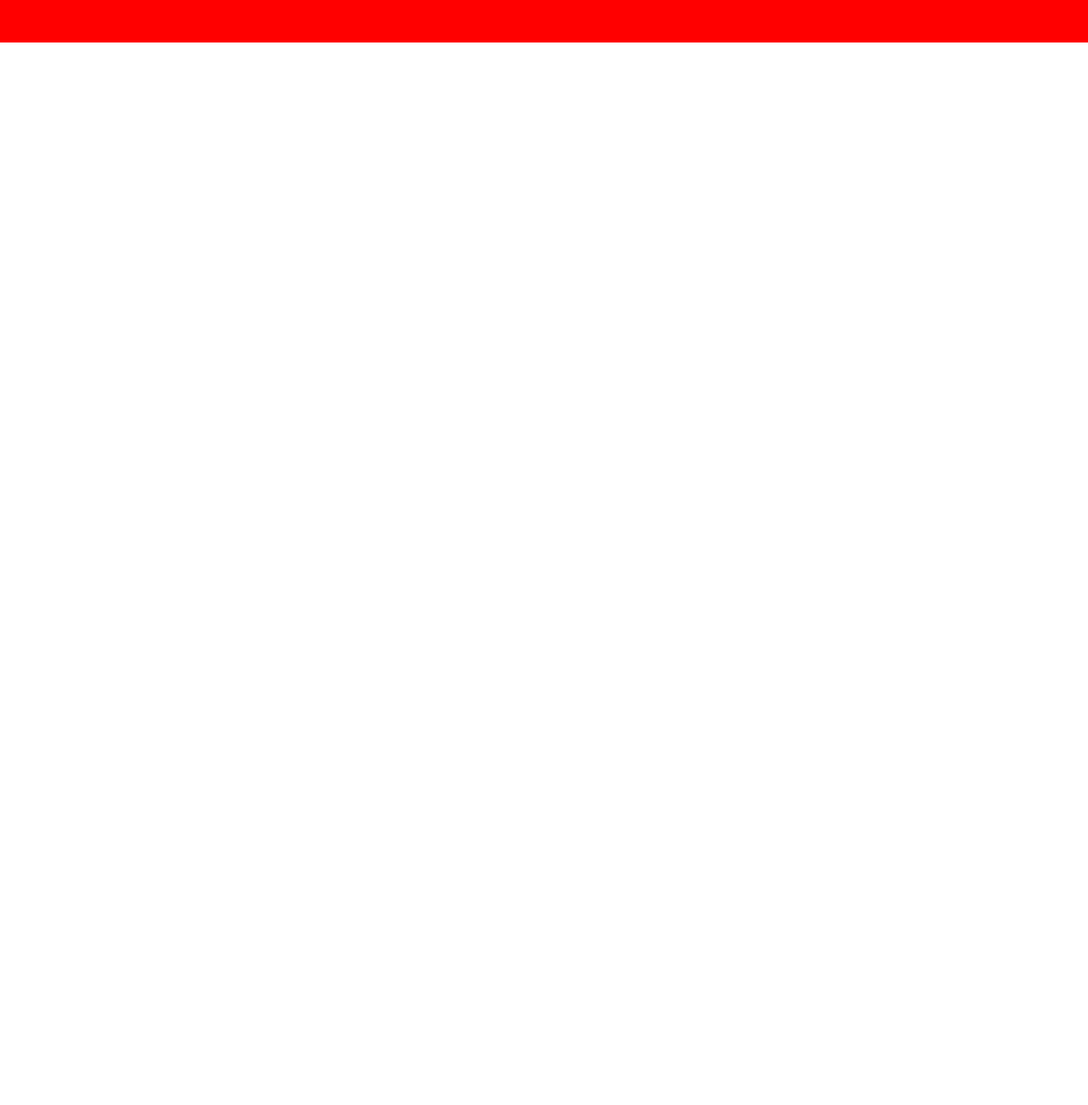
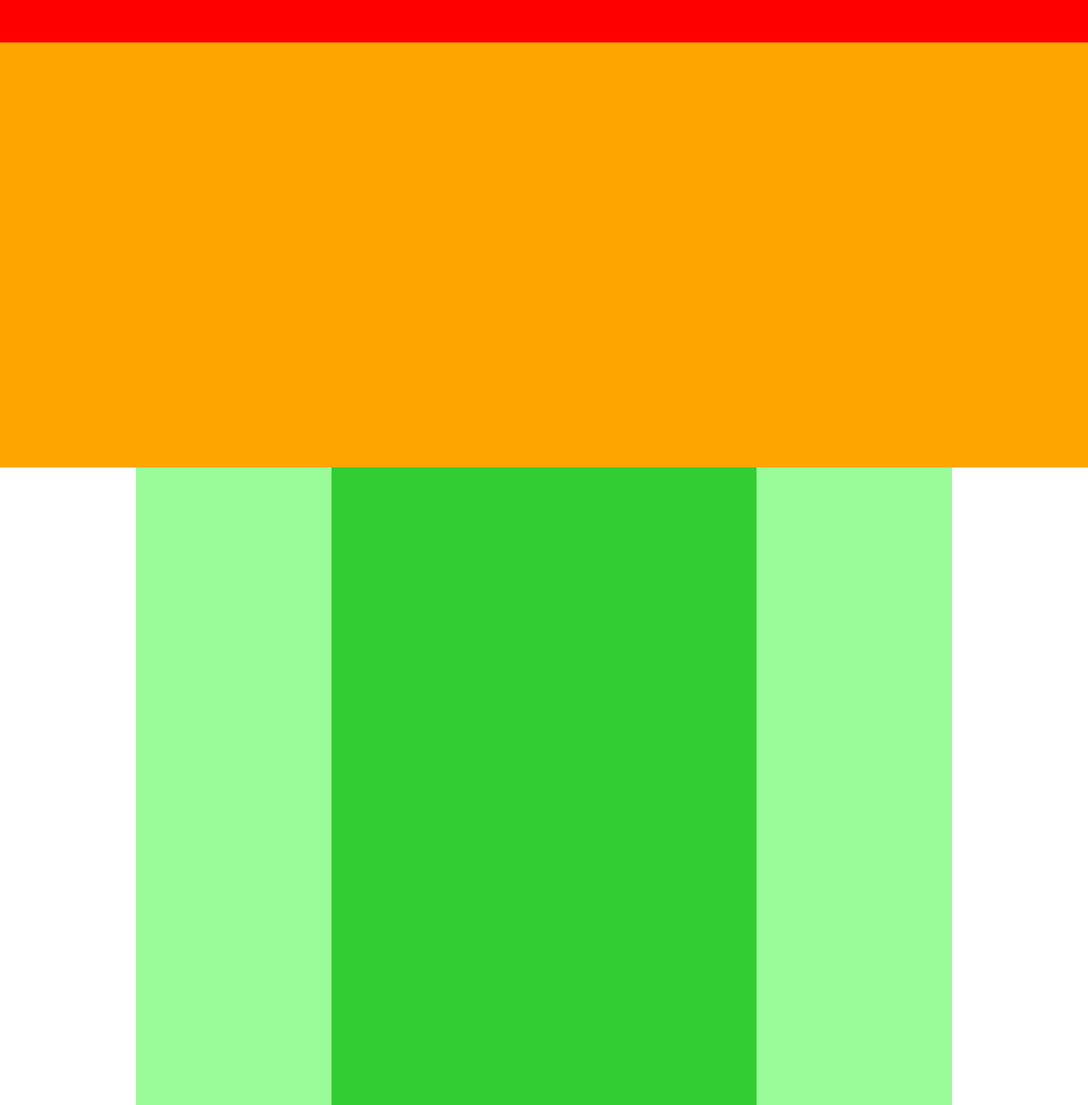
Before and after one commit to osara22/practice, a plain HTML site: page HTML_CSS_practice/1-4/1-4.html in a window 1280 px wide. Shown: the top 1300 px of the page at 85% size. Before the commit the page ends 800 px from the top, so only its background shows below. Drawn offline with Linux system fonts and the light colour scheme.

Commit message:
[Finish]1-4

```diff
--- a/HTML_CSS_practice/1-4/1-4.css
+++ b/HTML_CSS_practice/1-4/1-4.css
@@ -10,3 +10,42 @@
   height: 50px;
   background-color: red;
 }
+
+.main-visual {
+  width: 100%;
+  height: 500px;
+  background-color: orange;
+}
+
+.main {
+  width: 960px;
+  /* height: 1400px; */
+  /* background-color: green; */
+  display: flex; /* flexboxの使用 */
+  justify-content: center; /* 子要素の横並び・中央寄せ */
+  margin: 0 auto;
+}
+
+.leftbar {
+  width: 230px;
+  height: 1400px;
+  background-color: palegreen;
+}
+
+.blog {
+  width: 500px;
+  height: 1400px;
+  background-color: limegreen;
+}
+
+.rightbar {
+  width: 230px;
+  height: 1400px;
+  background-color: palegreen;
+}
+
+.footer {
+  width: 100%;
+  height: 100px;
+  background-color: blue;
+}
--- a/HTML_CSS_practice/1-4/1-4.html
+++ b/HTML_CSS_practice/1-4/1-4.html
@@ -19,6 +19,9 @@
 
     <!-- main用のdiv -->
     <div class="main">
+      <div class="leftbar"></div>
+      <div class="blog"></div>
+      <div class="rightbar"></div>
 
     </div>
 
```
